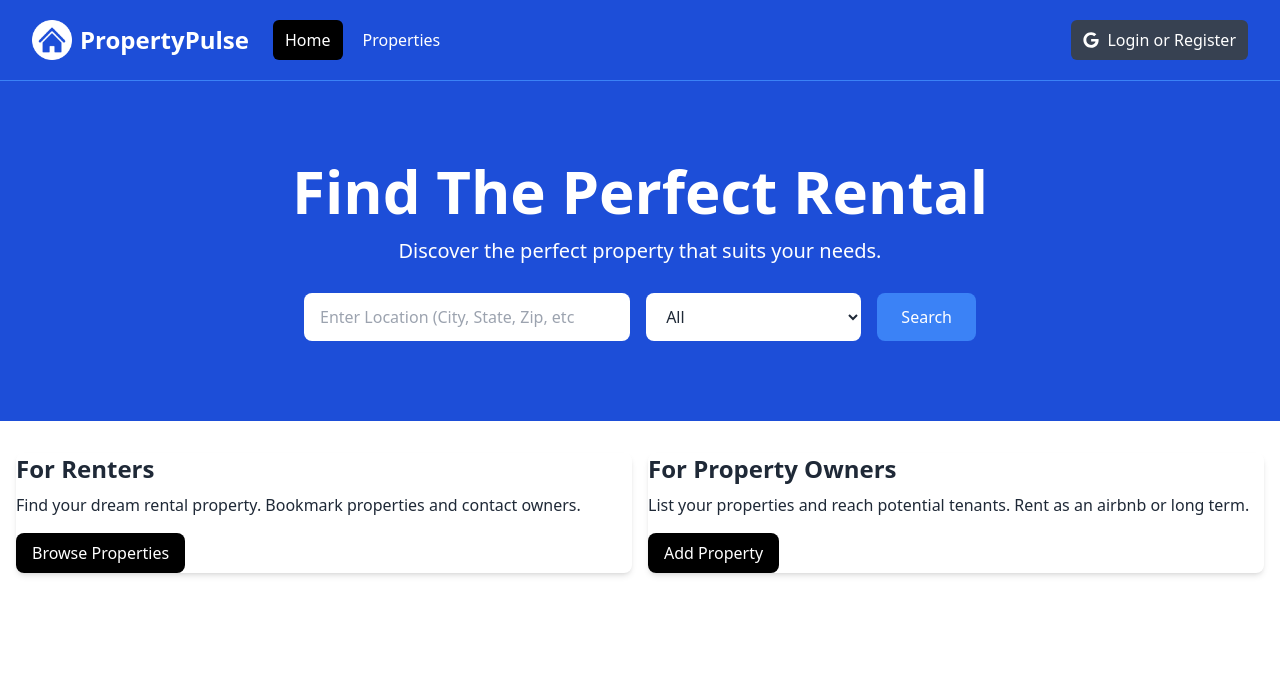
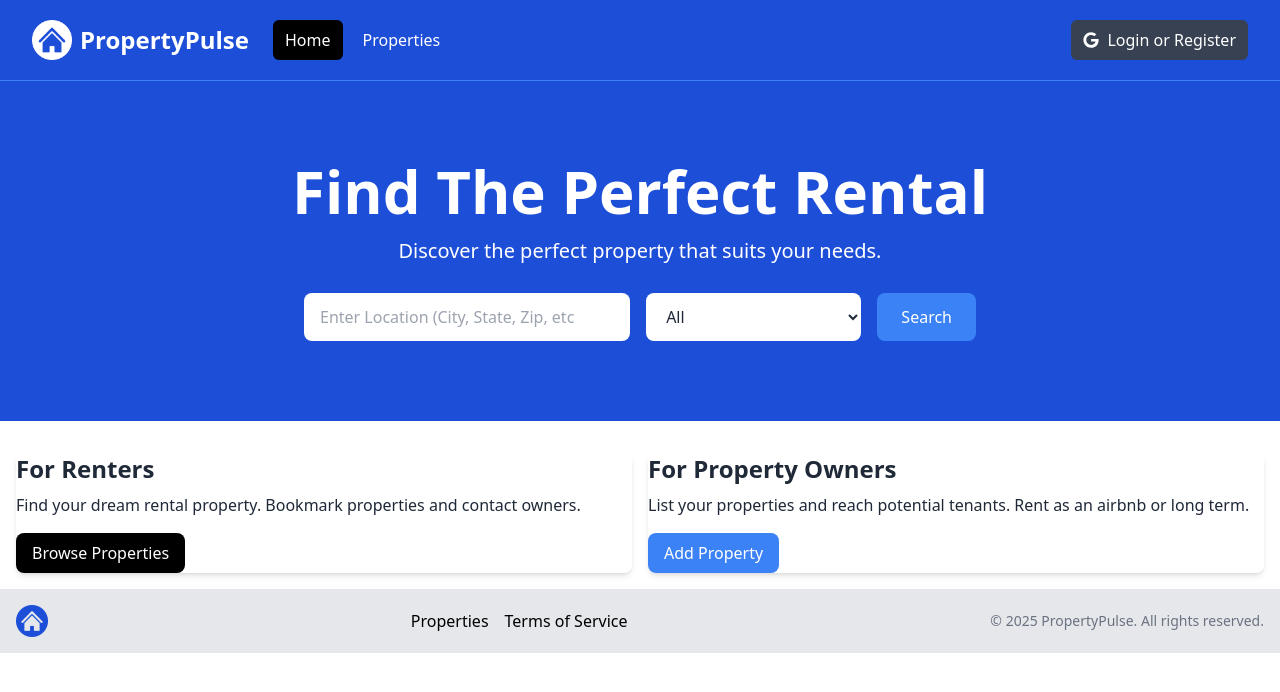
Before and after one commit to Jaspreet-Nijjar/nextjs-property-app, a Next.js app: page / in a window 1280 px wide. Shown: the top 692 px of the page. Built offline with nearby package versions, Linux system fonts and the light colour scheme.

Commit message:
created Footer and added to layout

```diff
--- a/app/layout.tsx
+++ b/app/layout.tsx
@@ -1,17 +1,20 @@
+import Footer from '@/components/Footer';
 import './globals.css';
 import Navbar from '@/components/Navbar';
+import { ReactNode } from 'react';
 
 export const metadata = {
   title: 'Property Pulse | Find The Perfect Rental',
   description: 'Find your dream rental property',
 };
 
-const MainLayout = ({ children }) => {
+const MainLayout = ({ children }: { children: ReactNode }) => {
   return (
     <html lang="en">
       <body>
         <Navbar />
         <div>{children}</div>
+        <Footer />
       </body>
     </html>
   );
--- /dev/null
+++ b/components/Footer.tsx
@@ -0,0 +1,34 @@
+import Image from 'next/image';
+import Link from 'next/link';
+import logo from '../assets/images/logo.png';
+
+const Footer = () => {
+  const currentYear = new Date().getFullYear();
+
+  return (
+    <footer className="bg-gray-200 py-4 mt-auto">
+      <div className="container mx-auto flex flex-col md:flex-row items-center justify-between px-4">
+        <div className="mb-4 md:mb-0">
+          <Image src={logo} alt="Logo" className="h-8 w-auto" />
+        </div>
+        <div className="flex flex-wrap justify-center md:justify-start mb-4 md:mb-0">
+          <ul className="flex space-x-4">
+            <li>
+              <Link href="/properties">Properties</Link>
+            </li>
+            <li>
+              <Link href="/terms">Terms of Service</Link>
+            </li>
+          </ul>
+        </div>
+        <div>
+          <p className="text-sm text-gray-500 mt-2 md:mt-0">
+            &copy; {currentYear} PropertyPulse. All rights reserved.
+          </p>
+        </div>
+      </div>
+    </footer>
+  );
+};
+
+export default Footer;
--- a/components/InfoBoxes.tsx
+++ b/components/InfoBoxes.tsx
@@ -25,7 +25,7 @@
             buttonInfo={{
               text: 'Add Property',
               link: '/property/add',
-              backgroundColor: 'bg-black',
+              backgroundColor: 'bg-blue-500',
             }}
           >
             List your properties and reach potential tenants. Rent as an airbnb
```
